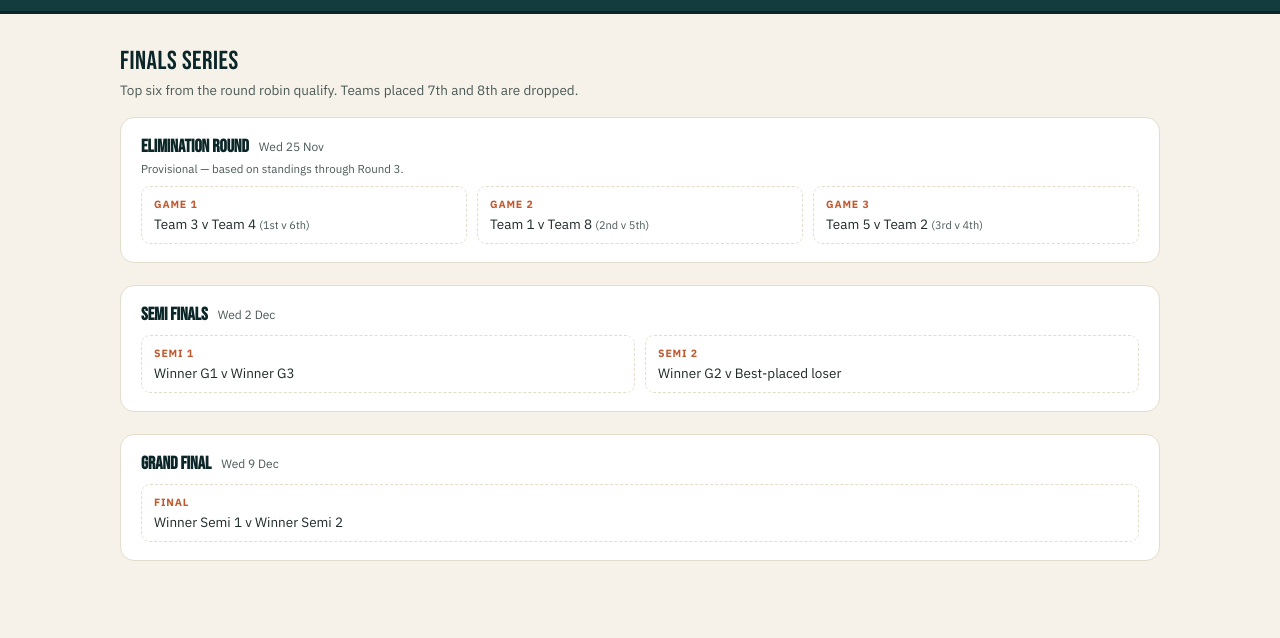
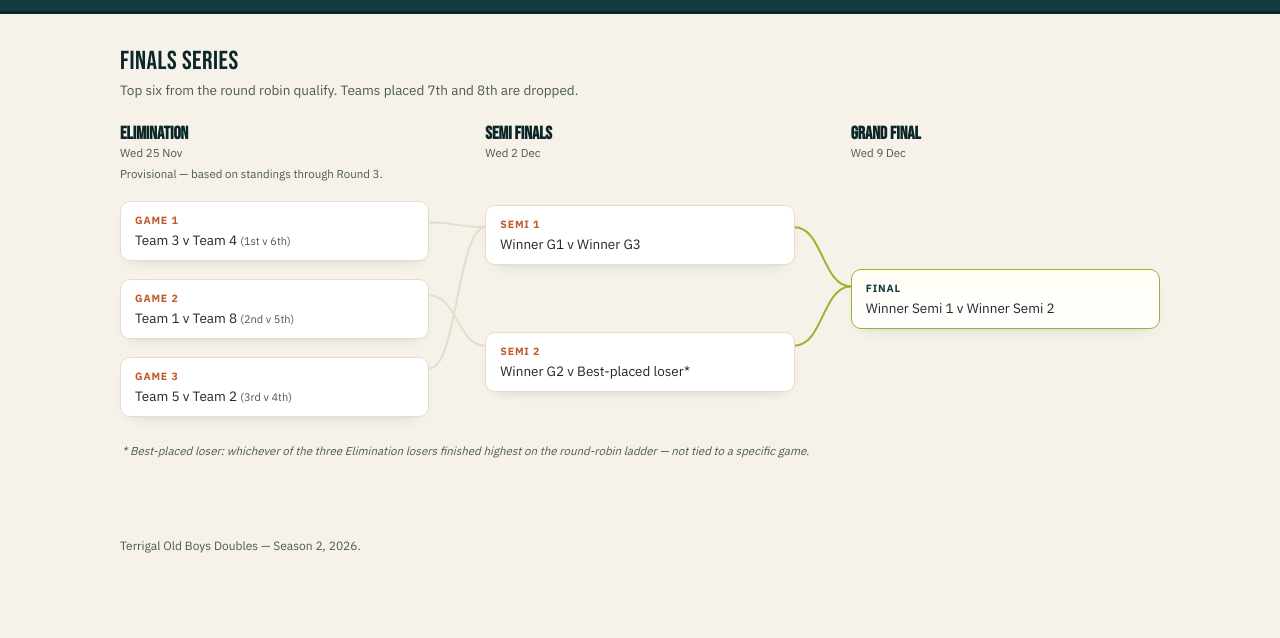
Before and after one commit to XiZ-z/terrigal-old-boys, a plain HTML site: page finals.html in a window 1280 px wide. Shown: the part 53-691 px from the top of the page. Drawn offline with Linux system fonts and the light colour scheme.

Commit message:
Finals: redesign as a connected bracket instead of a stacked list
Horizontal-scrolling elimination/semis/grand final columns with curved
SVG connector lines between matches. Only deterministic advancement
paths get a line -- Semi 2's "best-placed loser" slot isn't tied to a
specific elimination game, so it's called out with a footnote instead.

```diff
--- a/finals.html
+++ b/finals.html
@@ -15,30 +15,61 @@
 <main>
   <div class="section-title">Finals series</div>
   <p class="section-sub">Top six from the round robin qualify. Teams placed 7th and 8th are dropped.</p>
-  <div class="bracket">
-    <div class="bracket-stage">
-      <h4>Elimination round <span class="bracket-date">Wed 25 Nov</span></h4>
+
+  <div class="bracket-scroll">
+    <div class="bracket" id="bracket">
+      <svg class="bracket-lines" id="bracket-lines"></svg>
+
+      <div class="bracket-round">
+        <div class="bracket-head">
+          <h4>Elimination</h4>
+          <span class="bracket-date">Wed 25 Nov</span>
           <p class="bracket-note" id="finals-note"></p>
-      <div class="bracket-matches">
+        </div>
+        <div class="bracket-slots">
+          <div class="bracket-slot" data-slot="game1">
             <div class="bmatch"><div class="lbl">Game 1</div><span id="game1">1st v 6th</span></div>
+          </div>
+          <div class="bracket-slot" data-slot="game2">
             <div class="bmatch"><div class="lbl">Game 2</div><span id="game2">2nd v 5th</span></div>
+          </div>
+          <div class="bracket-slot" data-slot="game3">
             <div class="bmatch"><div class="lbl">Game 3</div><span id="game3">3rd v 4th</span></div>
           </div>
         </div>
-    <div class="bracket-stage">
-      <h4>Semi finals <span class="bracket-date">Wed 2 Dec</span></h4>
-      <div class="bracket-matches">
+      </div>
+
+      <div class="bracket-round">
+        <div class="bracket-head">
+          <h4>Semi finals</h4>
+          <span class="bracket-date">Wed 2 Dec</span>
+        </div>
+        <div class="bracket-slots">
+          <div class="bracket-slot" data-slot="semi1">
             <div class="bmatch"><div class="lbl">Semi 1</div>Winner G1 v Winner G3</div>
-        <div class="bmatch"><div class="lbl">Semi 2</div>Winner G2 v Best-placed loser</div>
           </div>
-    </div>
-    <div class="bracket-stage">
-      <h4>Grand final <span class="bracket-date">Wed 9 Dec</span></h4>
-      <div class="bracket-matches">
-        <div class="bmatch"><div class="lbl">Final</div>Winner Semi 1 v Winner Semi 2</div>
+          <div class="bracket-slot" data-slot="semi2">
+            <div class="bmatch">
+              <div class="lbl">Semi 2</div>Winner G2 v Best-placed loser*
             </div>
           </div>
         </div>
+      </div>
+
+      <div class="bracket-round">
+        <div class="bracket-head">
+          <h4>Grand final</h4>
+          <span class="bracket-date">Wed 9 Dec</span>
+        </div>
+        <div class="bracket-slots">
+          <div class="bracket-slot" data-slot="final">
+            <div class="bmatch bmatch--final"><div class="lbl">Final</div>Winner Semi 1 v Winner Semi 2</div>
+          </div>
+        </div>
+      </div>
+    </div>
+  </div>
+  <p class="bracket-wildcard">* Best-placed loser: whichever of the three Elimination losers finished highest on the round-robin ladder — not tied to a specific game.</p>
 </main>
 
 <div id="footer-placeholder"></div>
@@ -79,7 +110,48 @@
     document.getElementById('game2').innerHTML = matchLabel(2, 5);
     document.getElementById('game3').innerHTML = matchLabel(3, 4);
   }
+
+  // Draws curved connector lines between bracket slots. Only deterministic
+  // advancement paths get a line -- Semi 2's "best-placed loser" slot isn't
+  // tied to a specific elimination game, so it's called out with a footnote
+  // instead of a line that would misrepresent which game it comes from.
+  function drawBracketLines(){
+    const svg = document.getElementById('bracket-lines');
+    const bracket = document.getElementById('bracket');
+    const rect = bracket.getBoundingClientRect();
+    svg.setAttribute('width', bracket.scrollWidth);
+    svg.setAttribute('height', bracket.scrollHeight);
+    svg.innerHTML = '';
+
+    function anchor(slotName, side){
+      const box = bracket.querySelector(`[data-slot="${slotName}"] .bmatch`);
+      const r = box.getBoundingClientRect();
+      return {
+        x: (side === 'right' ? r.right : r.left) - rect.left,
+        y: r.top - rect.top + r.height / 2,
+      };
+    }
+
+    function connect(fromSlot, toSlot, extraClass){
+      const p1 = anchor(fromSlot, 'right');
+      const p2 = anchor(toSlot, 'left');
+      const midX = (p1.x + p2.x) / 2;
+      const path = document.createElementNS('http://www.w3.org/2000/svg', 'path');
+      path.setAttribute('d', `M ${p1.x} ${p1.y} C ${midX} ${p1.y}, ${midX} ${p2.y}, ${p2.x} ${p2.y}`);
+      path.setAttribute('class', `bracket-line${extraClass ? ' ' + extraClass : ''}`);
+      svg.appendChild(path);
+    }
+
+    connect('game1', 'semi1');
+    connect('game3', 'semi1');
+    connect('game2', 'semi2');
+    connect('semi1', 'final', 'bracket-line--final');
+    connect('semi2', 'final', 'bracket-line--final');
+  }
+
   renderFinals();
+  drawBracketLines();
+  window.addEventListener('resize', drawBracketLines);
 </script>
 <script src="nav.js"></script>
 </body>
--- a/styles.css
+++ b/styles.css
@@ -311,24 +311,43 @@ body[data-page="ladder"] tbody td{vertical-align:top;}
 .team-card .name{font-family:'Bebas Neue'; font-size:22px; color:var(--court-dark);}
 
 /* ---------- Finals ---------- */
-.bracket{display:flex; flex-direction:column; gap:22px;}
-.bracket-stage{
-  background:var(--white); border:1px solid var(--paper-line); border-radius:var(--radius);
-  padding:18px 20px;
+.bracket-scroll{
+  position:relative; overflow-x:auto; -webkit-overflow-scrolling:touch;
+  margin:0 -20px; padding:6px 20px 16px;
 }
-.bracket-stage h4{
-  font-family:'Bebas Neue'; font-size:18px; margin:0 0 4px; color:var(--court-dark);
-  display:flex; align-items:center; gap:10px;
+.bracket{position:relative; display:flex; gap:56px; min-width:760px;}
+.bracket-lines{position:absolute; top:0; left:0; overflow:visible; pointer-events:none;}
+.bracket-round{
+  flex:1; min-width:210px; position:relative; z-index:1;
+  display:flex; flex-direction:column;
 }
-.bracket-date{font-size:12px; color:var(--ink-soft); font-weight:400; font-family:'IBM Plex Sans';}
-.bracket-note{font-size:11.5px; color:var(--ink-soft); margin:0 0 8px;}
+.bracket-head{flex:0 0 auto; margin-bottom:20px;}
+.bracket-head h4{
+  font-family:'Bebas Neue'; font-size:18px; margin:0; color:var(--court-dark);
+}
+.bracket-date{
+  display:block; font-size:11.5px; color:var(--ink-soft); font-weight:400;
+  font-family:'IBM Plex Sans'; margin-top:1px;
+}
+.bracket-note{font-size:11.5px; color:var(--ink-soft); margin:6px 0 0;}
+.bracket-slots{flex:1; display:flex; flex-direction:column; justify-content:space-around; gap:18px;}
 .bracket-rank{font-size:11px; color:var(--ink-soft); font-weight:400;}
-.bracket-matches{display:grid; grid-template-columns:repeat(auto-fit,minmax(200px,1fr)); gap:10px; margin-top:10px;}
 .bmatch{
-  border:1px dashed var(--paper-line); border-radius:9px; padding:10px 12px;
-  font-size:13.5px;
+  background:var(--white); border:1px solid var(--paper-line); border-radius:10px;
+  padding:11px 14px; font-size:13.5px;
+  box-shadow:0 6px 16px -12px rgba(18,60,62,0.4);
 }
 .bmatch .lbl{font-size:10.5px; text-transform:uppercase; letter-spacing:0.08em; color:var(--clay); font-weight:700; margin-bottom:4px;}
+.bmatch--final{border-color:var(--ball-dark); background:linear-gradient(180deg,#FFFDF4,var(--white));}
+.bmatch--final .lbl{color:var(--court);}
+.bracket-wildcard{font-size:11.5px; color:var(--ink-soft); margin:10px 2px 0; font-style:italic;}
+.bracket-line{fill:none; stroke:var(--paper-line); stroke-width:2;}
+.bracket-line--final{stroke:var(--ball-dark);}
+
+@media (max-width:640px){
+  .bracket{gap:32px;}
+  .bracket-round{min-width:168px;}
+}
 
 /* ---------- Rules ---------- */
 .rules-grid{display:grid; grid-template-columns:1fr 1fr; gap:20px;}
```
Lines whose indentation alone changed are shown as unchanged.
